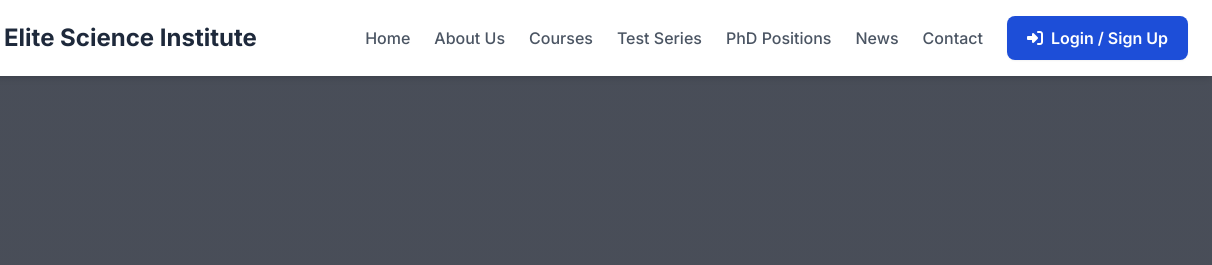
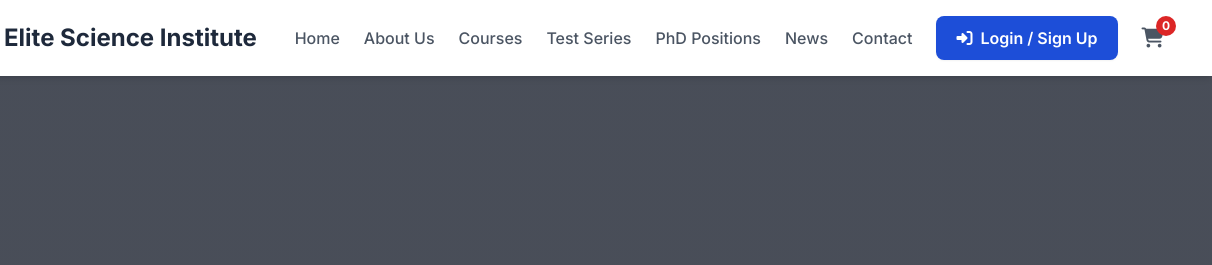
Before and after one commit to pushpendramawai10/ESI, a plain HTML site: page index.html in a window 1280 px wide. Shown: the top 265 px of the page, 68-1280 px from the left. Drawn offline with nearby package versions, Linux system fonts and the light colour scheme; placeholder pictures from the web are drawn by us; a script that the page names is missing.

Commit message:
Add shopping cart icon and user profile section

```diff
--- a/index.html
+++ b/index.html
@@ -88,6 +88,15 @@
                         <i class="fas fa-sign-in-alt"></i>
                         <span>Login / Sign Up</span>
                     </button>
+                    <div class="hidden md:flex items-center space-x-6">
+    <a href="cart.html" class="text-gray-600 hover:text-blue-600 font-medium transition duration-300 relative">
+        <i class="fas fa-shopping-cart text-xl"></i>
+        <span id="cart-count-badge" class="absolute -top-2 -right-3 bg-red-600 text-white text-xs font-bold rounded-full h-5 w-5 flex items-center justify-center">0</span>
+    </a>
+
+    <button id="login-btn" class="..."></button>
+    <div id="user-profile" class="hidden relative">...</div>
+</div>
                     <div id="user-profile" class="hidden relative">
                         <div id="user-profile-trigger" class="flex flex-col items-center cursor-pointer text-center">
                             <div class="w-12 h-12 rounded-full bg-slate-200 flex items-center justify-center overflow-hidden border-2 border-slate-300" id="avatar-container">
```
